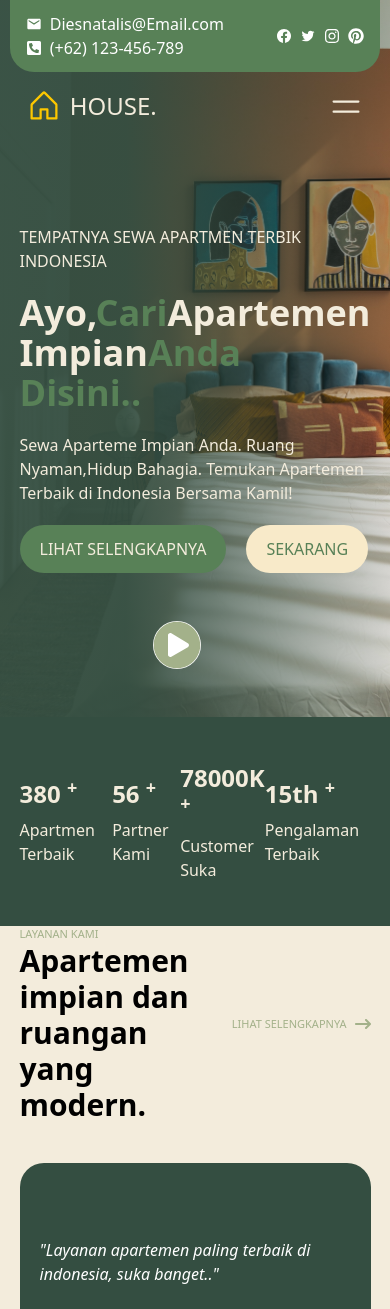
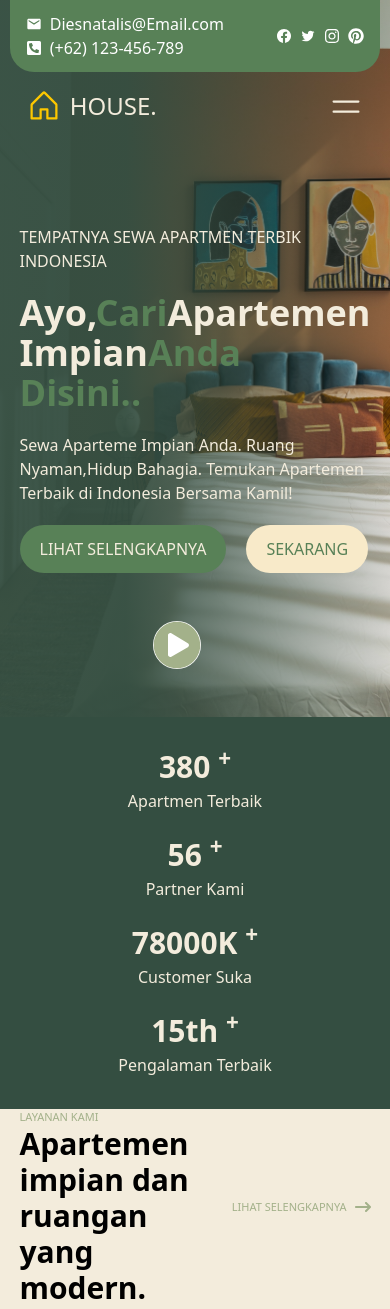
Before and after one commit to Abelmekonn/real_estate, a React (Vite) app: page / in a window 390 px wide. Shown: the top 1309 px of the page. Built offline with nearby package versions, Linux system fonts and the light colour scheme.

Commit message:
Enhance CounterStat layout with improved styling and spacing for better visual hierarchy and responsiveness

```diff
--- a/src/Components/CounterStat.jsx
+++ b/src/Components/CounterStat.jsx
@@ -28,31 +28,31 @@ function Counter({ end, suffix = "", duration = 2000 }) {
 
 function CounterStat() {
 	return (
-		<div className="bg-[#344E41] min-h-[209px] flex justify-center items-center">
-			<div className="flex justify-between items-center w-9/10 md:w-8/10 mx-auto  text-[#F3ECDC]">
-				<div className="">
-					<div className="mb-2 text-2xl md:text-5xl font-bold">
+		<div className="bg-[#344E41] min-h-[209px] flex justify-center items-center py-8 px-2">
+			<div className="flex flex-col md:flex-row justify-between items-center w-full max-w-5xl mx-auto text-[#F3ECDC] gap-6 md:gap-0">
+				<div className="flex flex-col items-center md:items-start">
+					<div className="mb-1 text-3xl sm:text-4xl md:text-5xl font-bold">
 						<Counter end={380} /> <sup>+</sup>
 					</div>
-					<div>Apartmen Terbaik</div>
+					<div className="text-base sm:text-lg md:text-xl">Apartmen Terbaik</div>
 				</div>
-				<div>
-					<div className="mb-2 text-2xl md:text-5xl font-bold">
+				<div className="flex flex-col items-center md:items-start">
+					<div className="mb-1 text-3xl sm:text-4xl md:text-5xl font-bold">
 						<Counter end={56} /> <sup>+</sup>
 					</div>
-					<div>Partner Kami</div>
+					<div className="text-base sm:text-lg md:text-xl">Partner Kami</div>
 				</div>
-				<div>
-					<div className="mb-2 text-2xl md:text-5xl font-bold">
+				<div className="flex flex-col items-center md:items-start">
+					<div className="mb-1 text-3xl sm:text-4xl md:text-5xl font-bold">
 						<Counter end={78000} suffix="K" /> <sup>+</sup>
 					</div>
-					<div>Customer Suka</div>
+					<div className="text-base sm:text-lg md:text-xl">Customer Suka</div>
 				</div>
-				<div>
-					<div className="mb-2 text-2xl md:text-5xl font-bold">
+				<div className="flex flex-col items-center md:items-start">
+					<div className="mb-1 text-3xl sm:text-4xl md:text-5xl font-bold">
 						<Counter end={15} suffix="th" /> <sup>+</sup>
 					</div>
-					<div>Pengalaman Terbaik</div>
+					<div className="text-base sm:text-lg md:text-xl">Pengalaman Terbaik</div>
 				</div>
 			</div>
 		</div>
```
